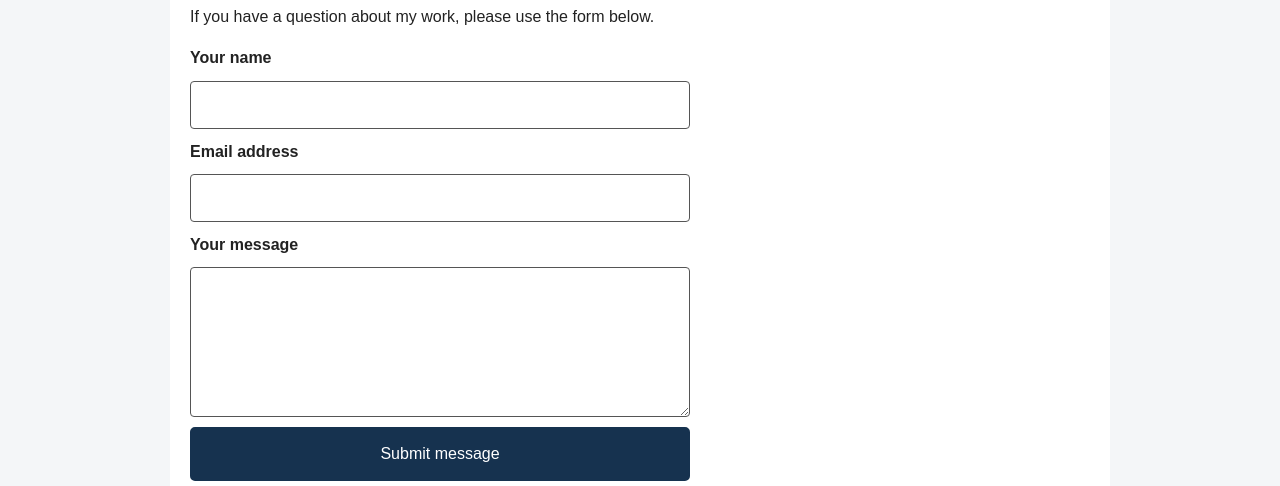
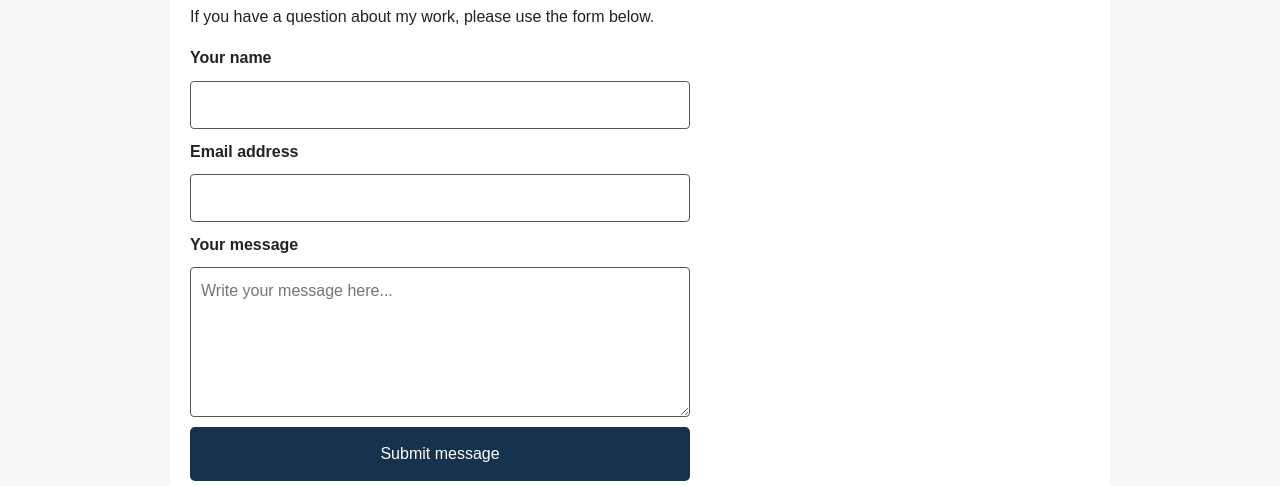
Before and after one commit to rl24aap/my-portfolio, a plain HTML site: page contact.html in a window 1280 px wide. Shown: the part 314-800 px from the top of the page. Drawn offline with Linux system fonts and the light colour scheme.

Commit message:
Update contact.html

```diff
--- a/contact.html
+++ b/contact.html
@@ -1,3 +1,4 @@
+
 
 <!DOCTYPE html>
 <html lang="en">
@@ -36,10 +37,11 @@
             <label for="email">Email address</label>
             <input type="email" id="email" name="email" required>
 
-            <label for="message">Your message</label>
-            <textarea id="message" name="message"
-                      rows="5" required></textarea>
+           <label for="message">Your message</label>
 
+<textarea id="message" name="message"
+    rows="5" maxlength="500" required
+    placeholder="Write your message here..."></textarea>
             <button type="submit">Submit message</button>
 
             <p id="form-status" role="status"
```
